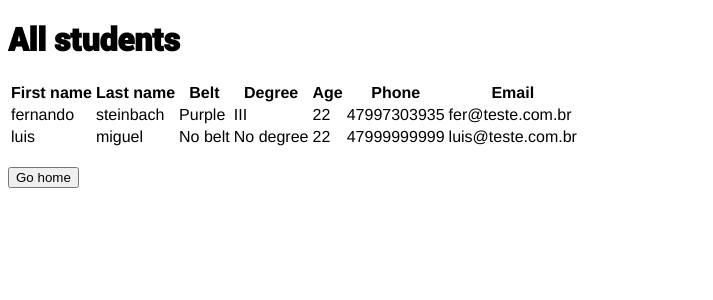
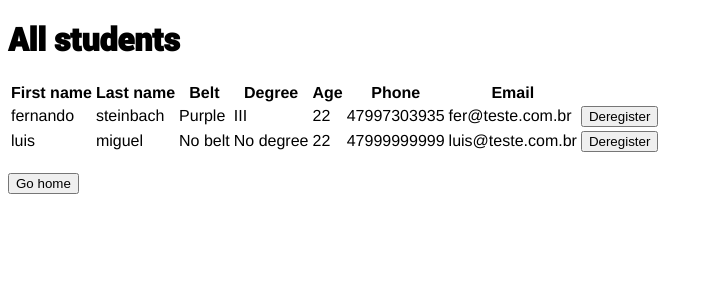
Before and after one commit to fvsteinbach/Ares, a Flask app: page /students in a window 1280 px wide. Shown: the part 104-404 px from the top of the page, without its empty margins (0-713 px from the left). Run offline with Flask 2, Linux system fonts and the light colour scheme; some libraries are stand-ins or nearby versions.

Commit message:
Created a way to deregister a student

```diff
--- a/app.py
+++ b/app.py
@@ -76,5 +76,14 @@ def students():
     students = db.execute("SELECT * FROM students")
     return render_template("students.html", students=students)
 
+@app.route("/deregister", methods=["POST"])
+def deregister():
+
+    #Delete student
+    id = request.form.get("id")
+    if id:
+        db.execute("DELETE FROM students WHERE id = ?", id)
+    return redirect("/students")
+
 if __name__==("__main__"):
     app.run()
--- a/templates/students.html
+++ b/templates/students.html
@@ -24,6 +24,12 @@
                     <td>{{ student["age"] }}</td>
                     <td>{{ student["phone"] }}</td>
                     <td>{{ student["email"] }}</td>
+                    <td>
+                        <form action="/deregister" method="post">
+                            <input name="id" type="hidden" value="{{ student["id"] }}">
+                            <input type="submit" value="Deregister">
+                        </form>
+                    </td>
                 </tr>
             {% endfor %}
         </tbody>
```
Also changed, not shown: students.db.
